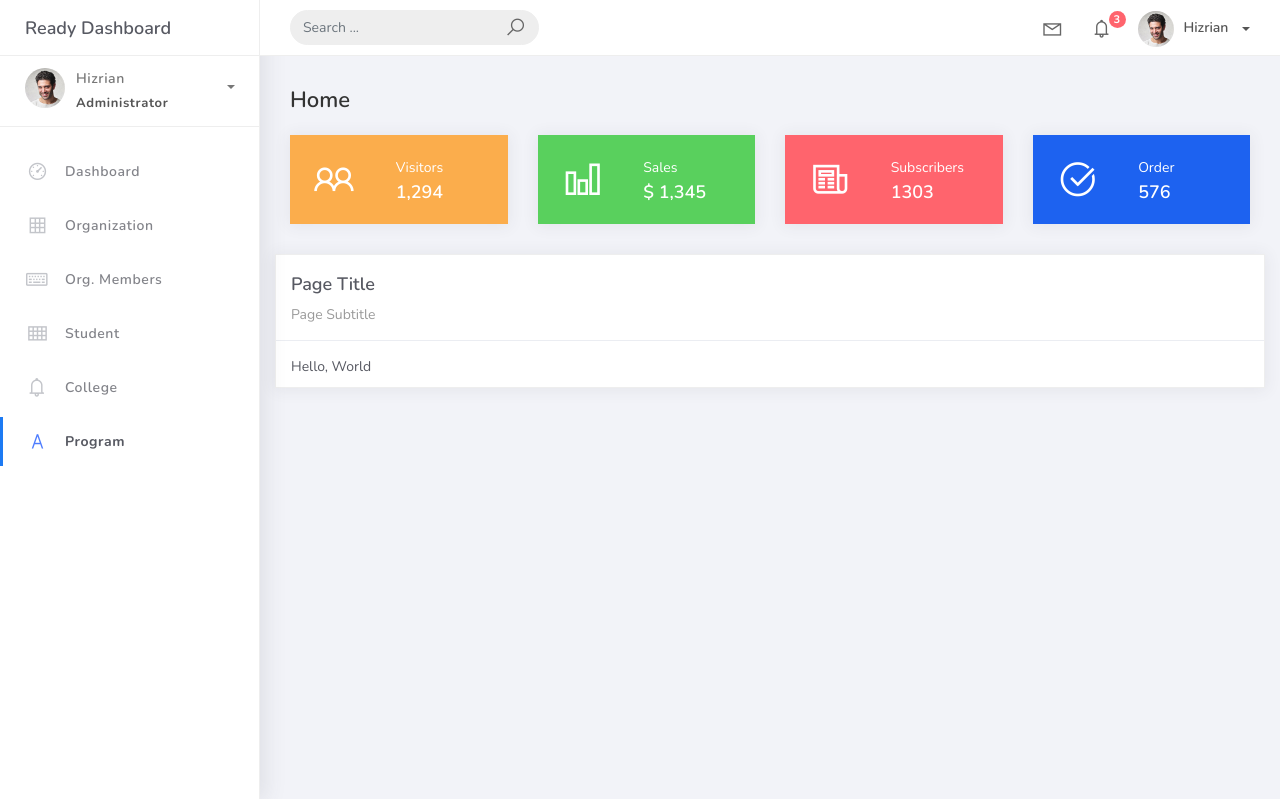
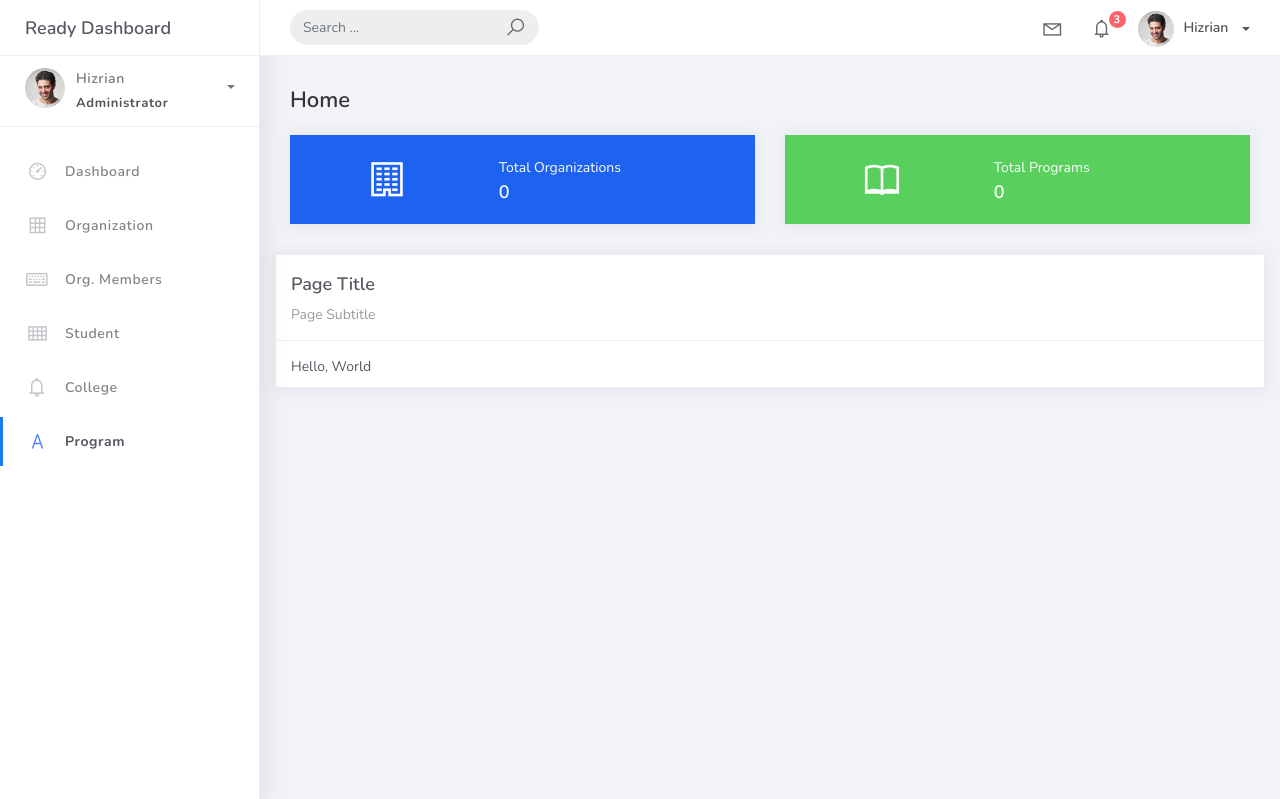
Before and after one commit to fraaays/PSUSphere, a Django app: page / in a window 1280 px wide. Shown: the top 799 px of the page. Run offline with Django 5.2, Linux system fonts and the light colour scheme; data that the repository does not hold is empty; some libraries are stand-ins or nearby versions.

Commit message:
05 Query Set, Context Data, Ordering

```diff
--- a/projectsite/studentorg/views.py
+++ b/projectsite/studentorg/views.py
@@ -19,22 +19,9 @@ class HomePageView(ListView):
 
     def get_context_data(self, **kwargs):
         context = super().get_context_data(**kwargs)
-        context["total_students"] = Student.objects.count()
-
-        today = timezone.now().date()
-        count = (
-            OrgMember.objects.filter(
-                date_joined__year=today.year
-            )
-            .values("student")
-            .distinct()
-            .count()
-        )
-
-        context["students_joined_this_year"] = count
+        context["organization_count"] = Organization.objects.count()
+        context["program_count"] = Program.objects.count()
         return context
-
-
 
 class OrganizationList(ListView):
     model = Organization
@@ -76,6 +63,29 @@ class OrgMemberList(ListView):
     context_object_name = 'OrgMember'
     template_name = 'OrgMember_list.html'
     paginate_by = 5
+    def get_ordering(self):
+        allowed = ["student__lastname",
+                   "date_joined",]
+
+        sort_by = self.request.GET.get("sort_by")
+
+        if sort_by in allowed:
+            return sort_by
+
+        return "student__lastname"
+
+    def get_queryset(self):
+        qs = super().get_queryset()
+        query = self.request.GET.get('q')
+
+        if query:
+            qs = qs.filter(
+                Q(student__lastname__icontains=query) |
+                Q(student__firstname__icontains=query) |
+                Q(organization__name__icontains=query) |
+                Q(date_joined__icontains=query)
+            )
+        return qs
 
 class OrgMemberCreateView(CreateView):
     model = OrgMember
@@ -99,6 +109,20 @@ class StudentList(ListView):
     context_object_name = 'Student'
     template_name = 'Student_list.html'
     paginate_by = 5
+    def get_queryset(self):
+        qs = super().get_queryset()
+        query = self.request.GET.get('q')
+
+        if query:
+            qs = qs.filter(
+                Q(student_id__icontains=query) |
+                Q(lastname__icontains=query) |
+                Q(firstname__icontains=query) |
+                Q(middlename__icontains=query) |
+                Q(program__prog_name__icontains=query) |
+                Q(program__college__college_name__icontains=query)
+            )
+        return qs
 
 class StudentCreateView(CreateView):
     model = Student
@@ -122,6 +146,16 @@ class CollegeList(ListView):
     context_object_name = 'College'
     template_name = 'College_list.html'
     paginate_by = 5
+
+    def get_queryset(self):
+        qs = super().get_queryset()
+        query = self.request.GET.get('q')
+
+        if query:
+            qs = qs.filter(
+                Q(college_name__icontains=query)
+            )
+        return qs
 
 class CollegeCreateView(CreateView):
     model = College
--- a/projectsite/templates/College_list.html
+++ b/projectsite/templates/College_list.html
@@ -15,9 +15,9 @@
                     <br />
                             <div class="col-md-12 row">
                             <div class="col-md-6">
-                                <form class="navbar-left navbar-form nav-search mr-md-3" action="">
+                                <form class="navbar-left navbar-form nav-search mr-md-3" action="{% url 'College-list'%}">
                                 <div class="input-group">
-                                    <input type="text" placeholder="Search ..." class="form-control" />
+                                    <input type="text" placeholder="Search ..." class="form-control" name="q" />
                                     <div class="input-group-append">
                                     <span class="input-group-text">
                                         <i class="la la-search search-icon"></i>
--- a/projectsite/templates/Student_list.html
+++ b/projectsite/templates/Student_list.html
@@ -15,9 +15,9 @@
                     <br />
                             <div class="col-md-12 row">
                             <div class="col-md-6">
-                                <form class="navbar-left navbar-form nav-search mr-md-3" action="">
+                                <form class="navbar-left navbar-form nav-search mr-md-3" action="{% url 'Student-list'%}">
                                 <div class="input-group">
-                                    <input type="text" placeholder="Search ..." class="form-control" />
+                                    <input type="text" placeholder="Search ..." class="form-control" name="q" />
                                     <div class="input-group-append">
                                     <span class="input-group-text">
                                         <i class="la la-search search-icon"></i>
--- a/projectsite/templates/home.html
+++ b/projectsite/templates/home.html
@@ -7,19 +7,20 @@
         <h4 class="page-title">Home</h4>
         <div class="row">
 
-  <div class="col-md-3">
-    <div class="card card-stats card-warning">
+            <!-- Organizations -->
+            <div class="col-md-6">
+                <div class="card card-stats card-primary">
                     <div class="card-body">
                         <div class="row">
                             <div class="col-5">
                                 <div class="icon-big text-center">
-              <i class="la la-users"></i>
+                                    <i class="la la-building"></i>
                                 </div>
                             </div>
                             <div class="col-7 d-flex align-items-center">
                                 <div class="numbers">
-              <p class="card-category">Visitors</p>
-              <h4 class="card-title">1,294</h4>
+                                    <p class="card-category">Total Organizations</p>
+                                    <h4 class="card-title">{{ organization_count }}</h4>
                                 </div>
                             </div>
                         </div>
@@ -27,59 +28,20 @@
                 </div>
             </div>
 
-  <div class="col-md-3">
+            <!-- Programs -->
+            <div class="col-md-6">
                 <div class="card card-stats card-success">
                     <div class="card-body">
                         <div class="row">
                             <div class="col-5">
                                 <div class="icon-big text-center">
-              <i class="la la-bar-chart"></i>
+                                    <i class="la la-book"></i>
                                 </div>
                             </div>
                             <div class="col-7 d-flex align-items-center">
                                 <div class="numbers">
-              <p class="card-category">Sales</p>
-              <h4 class="card-title">$ 1,345</h4>
-            </div>
-          </div>
-        </div>
-      </div>
-    </div>
-  </div>
-
-  <div class="col-md-3">
-    <div class="card card-stats card-danger">
-      <div class="card-body">
-        <div class="row">
-          <div class="col-5">
-            <div class="icon-big text-center">
-              <i class="la la-newspaper-o"></i>
-            </div>
-          </div>
-          <div class="col-7 d-flex align-items-center">
-            <div class="numbers">
-              <p class="card-category">Subscribers</p>
-              <h4 class="card-title">1303</h4>
-            </div>
-          </div>
-        </div>
-      </div>
-    </div>
-  </div>
-
-  <div class="col-md-3">
-    <div class="card card-stats card-primary">
-      <div class="card-body">
-        <div class="row">
-          <div class="col-5">
-            <div class="icon-big text-center">
-              <i class="la la-check-circle"></i>
-            </div>
-          </div>
-          <div class="col-7 d-flex align-items-center">
-            <div class="numbers">
-              <p class="card-category">Order</p>
-              <h4 class="card-title">576</h4>
+                                    <p class="card-category">Total Programs</p>
+                                    <h4 class="card-title">{{ program_count }}</h4>
                                 </div>
                             </div>
                         </div>
```
Also changed, not shown: projectsite/templates/OrgMember_list.html (+24 -2 lines). Lines whose indentation alone changed are shown as unchanged.
